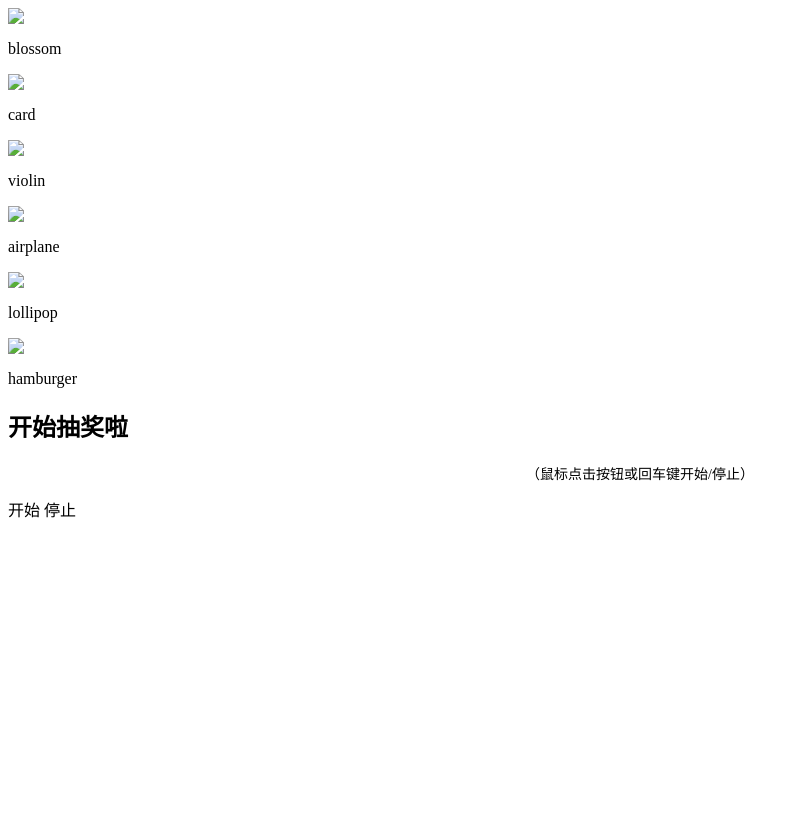
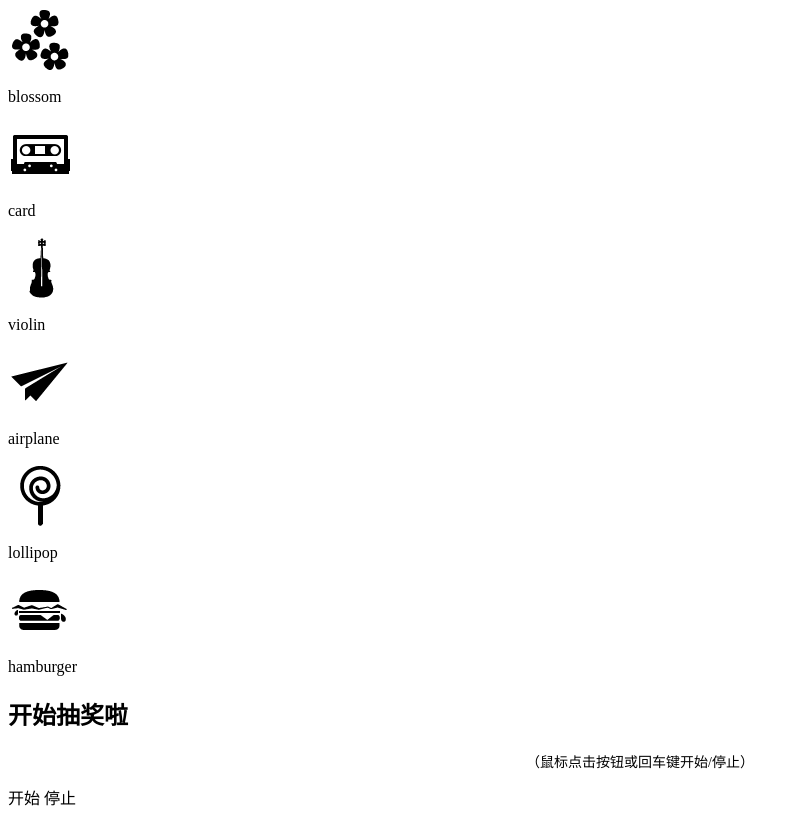
Before and after one commit to luxuriant825/lottery-draw, a plain HTML site: page index.html in a window 1280 px wide. Shown: the whole page, without its empty margins (0-800 px from the left). Drawn offline with Linux system fonts and the light colour scheme.

Commit message:
Update index.html

```diff
--- a/index.html
+++ b/index.html
@@ -7,17 +7,17 @@
 
 <body>
 <div id="back">
-		<div  id="move"> <a><i><img src="icons/icon8.png"/></i>
+		<div  id="move"> <a><i><img src="lottery-draw/images/icon8.png"/></i>
 				<p>blossom</p>
-				</a> <a><i><img src="icons/icon12.png" /></i>
+				</a> <a><i><img src="lottery-draw/images/icon12.png" /></i>
 				<p>card</p>
-				</a> <a><i><img src="icons/icon17.png" /></i>
+				</a> <a><i><img src="lottery-draw/images/icon17.png" /></i>
 				<p>violin</p>
-				</a> <a><i><img src="icons/icon14.png"/></i>
+				</a> <a><i><img src="lottery-draw/images/icon14.png"/></i>
 				<p>airplane</p>
-				</a> <a><i><img src="icons/icon13.png" /></i>
+				</a> <a><i><img src="lottery-draw/images/icon13.png" /></i>
 				<p>lollipop</p>
-				</a> <a><i><img src="icons/icon11.png" /></i>
+				</a> <a><i><img src="lottery-draw/images/icon11.png" /></i>
 				<p>hamburger</p>
 				</a>
 		</div>
```
